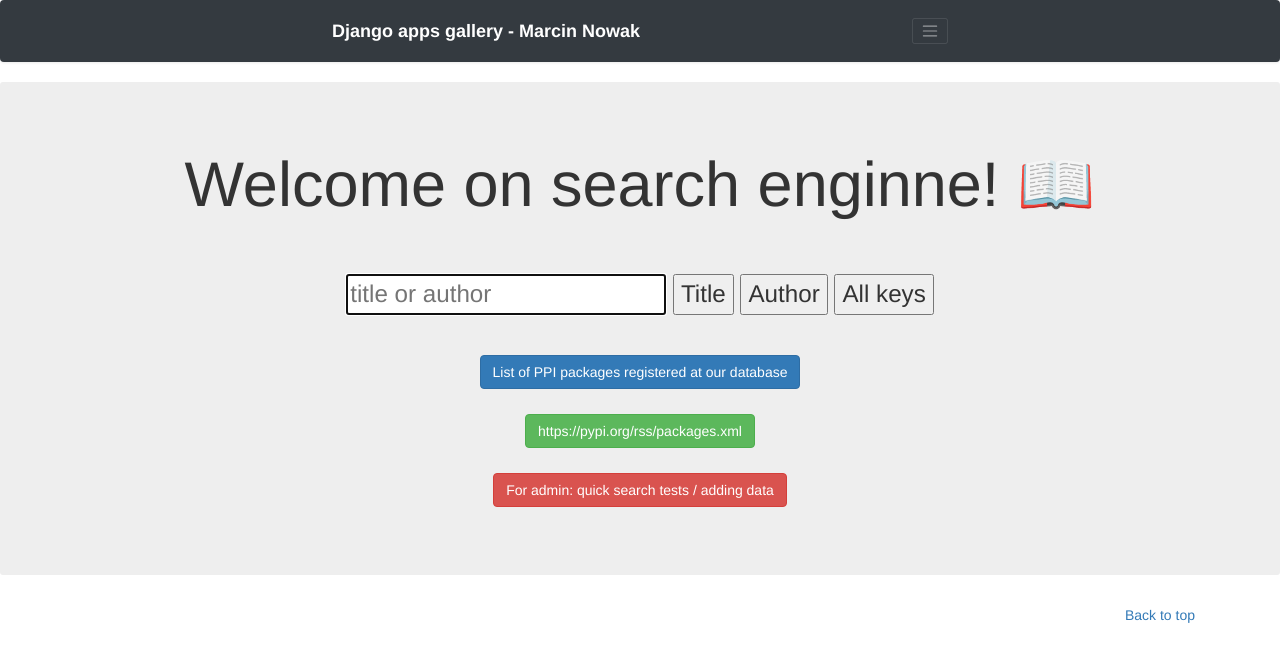
After one commit to marcin86junior/GETXML-AND-SEND, a Django app: page /main/ in a window 1280 px wide. The commit adds this page. Shown: the top 662 px of the page. Run offline with Django 3.2, Linux system fonts and the light colour scheme; some libraries are stand-ins or nearby versions.

Commit message:
added searching website and corrected views-urls

```diff
--- a/mysite/getxml/serializers.py
+++ b/mysite/getxml/serializers.py
@@ -6,3 +6,4 @@ class BookSerializer(serializers.HyperlinkedModelSerializer):
     class Meta:
         model = books
         fields = '__all__'
+        read_only_fields = ('authors', 'title', 'published_date', 'categories', 'average_rating', 'thumbnail', 'ratings_count')
--- a/mysite/getxml/templates/booksapi/data1added.html
+++ b/mysite/getxml/templates/booksapi/data1added.html
@@ -19,7 +19,7 @@
         <div class="hero-body">
             <div class="container">
                 <h1 class="title">
-                    Data1 is added.
+                    Data is added.
                 </h1>
 
                 <a class="btn btn-secondary" href="/bookshomepage/" role="button">Home button</a>
--- a/mysite/getxml/templates/booksapi/data2added.html
+++ b/mysite/getxml/templates/booksapi/data2added.html
@@ -19,7 +19,7 @@
         <div class="hero-body">
             <div class="container">
                 <h1 class="title">
-                    Data2 is added.
+                    Data is added.
                 </h1>
 
                 <a class="btn btn-secondary" href="/bookshomepage/" role="button">Home button</a>
--- /dev/null
+++ b/mysite/getxml/templates/booksapi/main.html
@@ -0,0 +1,161 @@
+<!DOCTYPE html>
+<html lang="en"><head>
+<meta http-equiv="content-type" content="text/html; charset=UTF-8">
+    <meta charset="utf-8">
+    <meta name="viewport" content="width=device-width, initial-scale=1, shrink-to-fit=no">
+    <meta name="description" content="">
+    <meta name="author" content="Marcin Nowak">
+    <meta name="generator" content="Jekyll v4.0.1">
+    <title>Django apps gallery - Marcin Nowak</title>
+
+    <link rel="canonical" href="https://getbootstrap.com/docs/4.5/examples/album/">
+
+    <!-- Bootstrap core CSS -->
+<link rel="stylesheet" href="https://stackpath.bootstrapcdn.com/bootstrap/4.5.0/css/bootstrap.min.css" integrity="sha384-9aIt2nRpC12Uk9gS9baDl411NQApFmC26EwAOH8WgZl5MYYxFfc+NcPb1dKGj7Sk" crossorigin="anonymous">
+    <!-- Favicons -->
+<link rel="apple-touch-icon" href="https://getbootstrap.com/docs/4.5/assets/img/favicons/apple-touch-icon.png" sizes="180x180">
+<link rel="icon" href="https://getbootstrap.com/docs/4.5/assets/img/favicons/favicon-32x32.png" sizes="32x32" type="image/png">
+<link rel="icon" href="https://getbootstrap.com/docs/4.5/assets/img/favicons/favicon-16x16.png" sizes="16x16" type="image/png">
+<link rel="manifest" href="https://getbootstrap.com/docs/4.5/assets/img/favicons/manifest.json">
+<link rel="mask-icon" href="https://getbootstrap.com/docs/4.5/assets/img/favicons/safari-pinned-tab.svg" color="#563d7c">
+<link rel="icon" href="https://getbootstrap.com/docs/4.5/assets/img/favicons/favicon.ico">
+<meta name="msapplication-config" content="/docs/4.5/assets/img/favicons/browserconfig.xml">
+<meta name="theme-color" content="#563d7c">
+
+
+    <style>
+      .bd-placeholder-img {
+        font-size: 1.125rem;
+        text-anchor: middle;
+        -webkit-user-select: none;
+        -moz-user-select: none;
+        -ms-user-select: none;
+        user-select: none;
+      }
+
+      @media (min-width: 768px) {
+        .bd-placeholder-img-lg {
+          font-size: 3.5rem;
+        }
+      }
+
+    </style>
+    <!-- Custom styles for this template -->
+
+  </head>
+  <body>
+    <header>
+  <div class="collapse bg-dark" id="navbarHeader">
+    <div class="container">
+      <div class="row">
+        <div class="col-sm-8 col-md-7 py-4">
+          <h4 class="text-white">About</h4>
+          <p class="text-muted">TEST :)</p>
+        </div>
+        <div class="col-sm-4 offset-md-1 py-4">
+          <h4 class="text-white">Contact</h4>
+          <ul class="list-unstyled">
+            <li><a href="#" class="text-white">Follow on Twitter</a></li>
+            <li><a href="#" class="text-white">Like on Facebook</a></li>
+            <li><a href="#" class="text-white">Email me</a></li>
+          </ul>
+        </div>
+      </div>
+    </div>
+  </div>
+  <div class="navbar navbar-dark bg-dark shadow-sm">
+    <div class="container d-flex justify-content-between">
+      <a href="#" class="navbar-brand d-flex align-items-center">
+
+        <strong>Django apps gallery - Marcin Nowak</strong>
+      </a>
+      <button class="navbar-toggler" type="button" data-toggle="collapse" data-target="#navbarHeader" aria-controls="navbarHeader" aria-expanded="false" aria-label="Toggle navigation">
+        <span class="navbar-toggler-icon"></span>
+      </button>
+    </div>
+  </div>
+</header>
+
+<main role="main">
+
+  <section class="jumbotron text-center">
+
+
+
+    <div class="container">
+      <h1>Welcome on search enginne! &#128214;</h1>
+      <p>
+      <br>
+
+        <link href="https://maxcdn.bootstrapcdn.com/bootstrap/3.3.7/css/bootstrap.min.css" rel="stylesheet"/>
+        <!--
+        <form action="/books" method="GET">
+          <div class="row">
+
+
+              <div class="input-group">
+                <input type="text" class="form-control" placeholder="Search" id="txtSearch"/>
+                <div class="input-group-btn">
+                  <button class="btn btn-primary" type="submit">Title
+                    <span class="glyphicon glyphicon-search"></span>
+                  </button>
+                  <button class="btn btn-primary" type="submit">Author
+                    <span class="glyphicon glyphicon-search"></span>
+                  </button>
+                </div>
+              </div>
+            </div>
+          </div>
+        </form>
+        -->
+
+        <!--
+        <br>
+        <form action="https://www.youtube.com/results" method="GET">
+          <input type="text" id="box" name="search_query" maxlength="128" placeholder="Type text to be searched here" autofocus />
+          <input type="submit" value="Torrentz" formaction="https://www.torrentz.com/search" onclick="document.getElementById('box').name='q'" />
+          <input type="submit" name="submit" value="Youtube" />
+      </form> -->
+      <big><big><big>
+
+
+        <form action="/books" method="GET">
+
+          <input type="text" id="box" name="authors__startswith=" maxlength="128" placeholder="title or author" autofocus />
+          <input type="submit" value="Title" formaction="/books/" onclick="document.getElementById('box').name='title__startswith'" />
+          <input type="submit" value="Author" formaction="/books/" onclick="document.getElementById('box').name='authors__startswith'" />
+          <input type="submit" name="submit" value="All keys" />
+      </form>
+    </big></big></big>
+
+
+      <p></p>
+      <br>
+        <a href="/books" class="btn btn-primary my-2">List of PPI packages registered at our database</a>
+      </p>
+      <p>
+        <a href="https://pypi.org/rss/packages.xml" class="btn btn-success my-2">https://pypi.org/rss/packages.xml</a>
+      </p>
+      <p>
+        <a href="/bookshomepage" class="btn btn-danger my-2">For admin: quick search tests / adding data</a>
+      </p>
+    </div>
+  </section>
+
+      </div>
+    </div>
+  </div>
+
+</main>
+
+<footer class="text-muted">
+  <div class="container">
+    <p class="float-right">
+      <a href="#">Back to top</a>
+    </p>
+  </div>
+</footer>
+<script src="https://code.jquery.com/jquery-3.5.1.slim.min.js" integrity="sha384-DfXdz2htPH0lsSSs5nCTpuj/zy4C+OGpamoFVy38MVBnE+IbbVYUew+OrCXaRkfj" crossorigin="anonymous"></script>
+<script src="https://cdn.jsdelivr.net/npm/popper.js@1.16.0/dist/umd/popper.min.js" integrity="sha384-Q6E9RHvbIyZFJoft+2mJbHaEWldlvI9IOYy5n3zV9zzTtmI3UksdQRVvoxMfooAo" crossorigin="anonymous"></script>
+<script src="https://stackpath.bootstrapcdn.com/bootstrap/4.5.0/js/bootstrap.min.js" integrity="sha384-OgVRvuATP1z7JjHLkuOU7Xw704+h835Lr+6QL9UvYjZE3Ipu6Tp75j7Bh/kR0JKI" crossorigin="anonymous"></script>
+</body></html>
--- a/mysite/getxml/urls.py
+++ b/mysite/getxml/urls.py
@@ -1,4 +1,3 @@
-from django.contrib import admin
 from django.urls import path, include
 from rest_framework import routers
 from getxml import views
@@ -7,12 +6,15 @@ router = routers.DefaultRouter()
 router.register(r'books', views.BookViewSet)
 
 urlpatterns = [
+    path('', views.main),
     path('', include(router.urls)),
     path('api-auth/', include('rest_framework.urls', namespace='rest_framework')),
     path('bookspublished_date=<year>', views.BookYearList.as_view()),
     path('booksauthor=<authorname>', views.BookAuthorList.as_view()),
     path('booksauthor=<authorname1>/author=<authorname2>', views.BookAuthorList2.as_view()),
+    path('title=<titlename>', views.BookTitleList.as_view()),
     path('bookshomepage/', views.homepage),
+    path('main/', views.main),
     path('bookshomepage/addbooks1/', views.getdata1),
     path('bookshomepage/addbooks2/', views.getdata2),
     path('bookshomepage/addbooks3/', views.getdata3),
--- a/mysite/getxml/views.py
+++ b/mysite/getxml/views.py
@@ -1,4 +1,3 @@
-from urllib.request import urlopen
 from rest_framework import viewsets, generics
 from getxml.serializers import BookSerializer
 from .models import books
@@ -9,17 +8,11 @@ from rest_framework.filters import SearchFilter, OrderingFilter
 
 from django.shortcuts import render, redirect, render
 import requests
-from xml.etree import ElementTree
-import xmltodict
 import xml.etree.ElementTree as ET
 
 from urllib.parse import urlparse
 from urllib.request import urlopen
-import xml.etree.ElementTree as ET
 
-
-
-# Create your views here.
 
 class BookViewSet(viewsets.ModelViewSet):
     """
@@ -28,7 +21,7 @@ class BookViewSet(viewsets.ModelViewSet):
     queryset = books.objects.all()
     serializer_class = BookSerializer
     filter_backends = (filters.DjangoFilterBackend, SearchFilter, OrderingFilter)
-    filter_fields = {'authors': ['startswith'],'published_date': ['startswith'] }
+    filter_fields = {'authors': ['startswith'], 'title': ['startswith'] ,'published_date': ['startswith'] }
     search_fields = ['authors','published_date']
     ordering_fields = ['published_date','id']
 
@@ -65,8 +58,21 @@ class BookAuthorList2(generics.ListAPIView):
         print(authorname2)
         return books.objects.filter(authors = authorname1).filter(authors = authorname2)
 
+class BookTitleList(generics.ListAPIView):
+    serializer_class = BookSerializer
+    def get_queryset(self):
+        """
+        This view should return a list of all the books
+        determined by the author name.
+        """
+        titlename = self.kwargs['titlename']
+        return books.objects.filter(title = titlename)
+
 def homepage(request):
     return render(request, 'booksapi/homepage.html')
+
+def main(request):
+    return render(request, 'booksapi/main.html')
 
 def getdata1(request):
     url = 'https://www.googleapis.com/books/v1/volumes?q=Hobbit'
@@ -129,6 +135,7 @@ def getdata2(request):
 def getdata3(request):
     url = 'https://www.googleapis.com/books/v1/volumes?q=war'
     data1 = requests.get(url).json()
+
 
     with urlopen('https://pypi.org/rss/packages.xml') as f:
         tree = ET.parse(f)
```
Also changed, not shown: mysite/getxml/templates/booksapi/homepage.html (+8 -5 lines).
